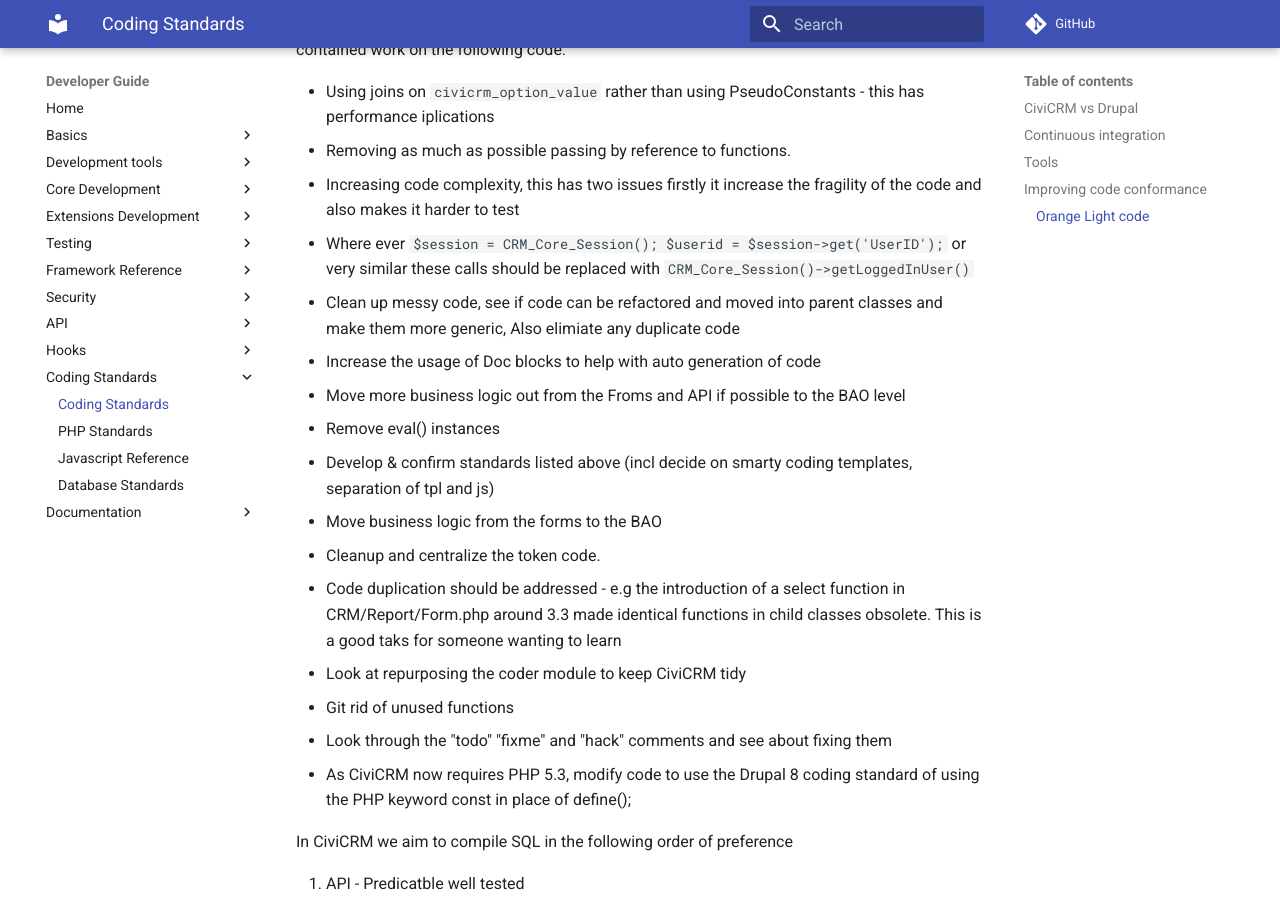
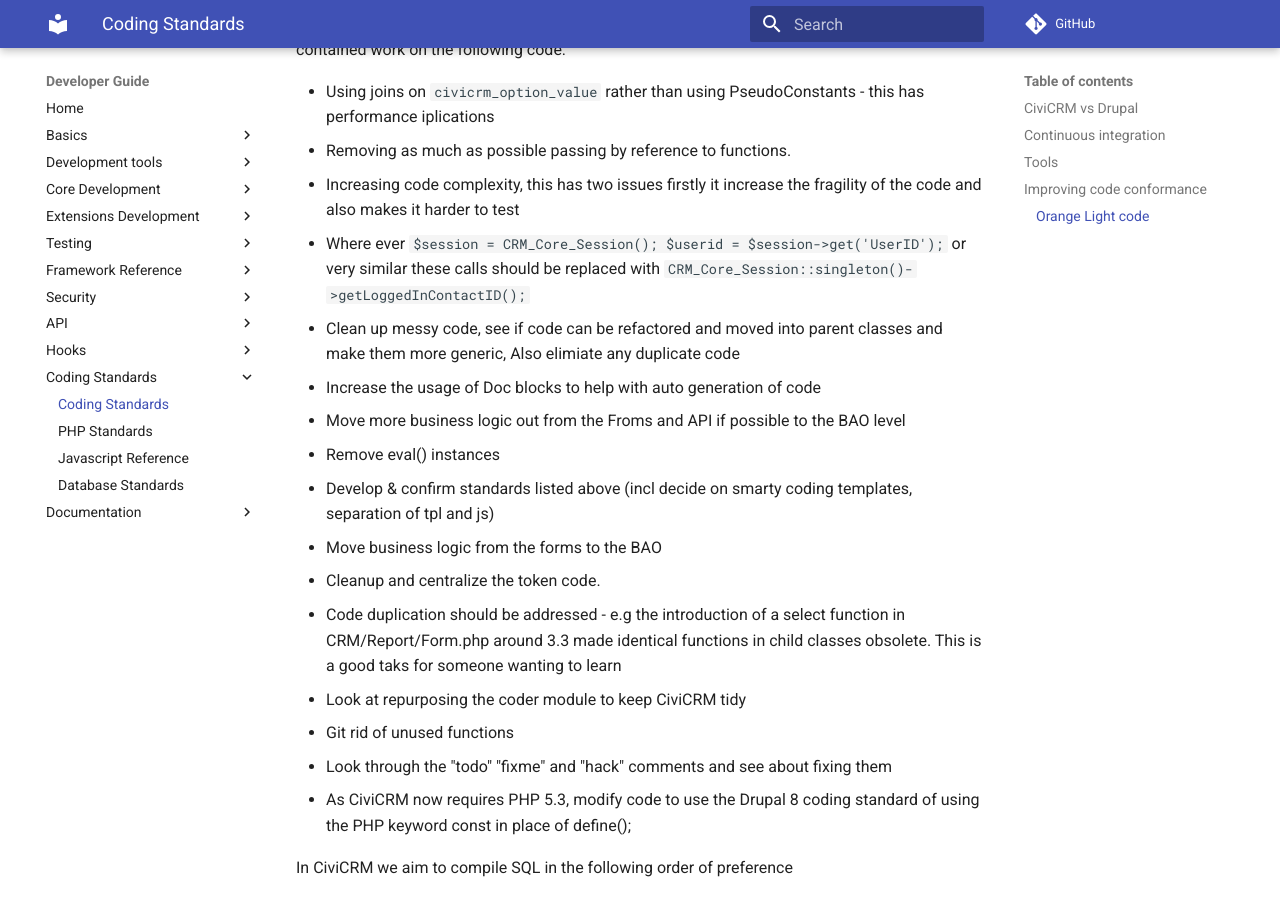
Before and after one commit to civicrm/civicrm-dev-docs, an MkDocs documentation site: the page built from docs/standards/index.md, in a window 1280 px wide and 900 px high, scrolled down 1373 px. Built offline with MkDocs 1.6.1 and Material for MkDocs 9.7.7, drawn with Linux system fonts in a browser that asks for light colours; comment, search, counter and statistics services are not loaded; old or Windows-style settings are respelled for this version of MkDocs.

Commit message:
Change to actual function that exists

```diff
--- a/docs/standards/index.md
+++ b/docs/standards/index.md
@@ -52,7 +52,7 @@
 * Using joins on `civicrm_option_value` rather than using PseudoConstants - this has performance iplications
 * Removing as much as possible passing by reference to functions.
 * Increasing code complexity, this has two issues firstly it increase the fragility of the code and also makes it harder to test
-* Where ever `$session = CRM_Core_Session(); $userid = $session->get('UserID');` or very similar these calls should be replaced with `CRM_Core_Session()->getLoggedInUser()`
+* Where ever `$session = CRM_Core_Session(); $userid = $session->get('UserID');` or very similar these calls should be replaced with `CRM_Core_Session::singleton()->getLoggedInContactID();`
 * Clean up messy code, see if code can be refactored and moved into parent classes and make them more generic, Also elimiate any duplicate code
 * Increase the usage of Doc blocks to help with auto generation of code
 * Move more business logic out from the Froms and API if possible to the BAO level
```
